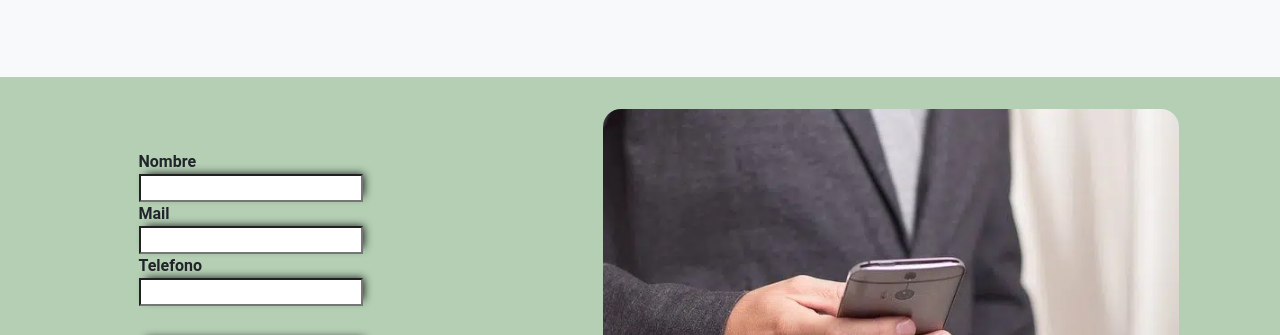
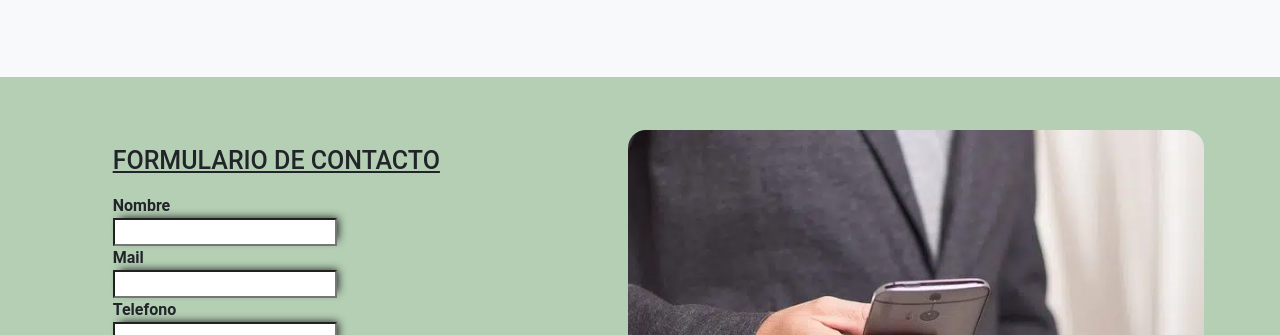
Before and after one commit to jpsa1/proyecto-final, a plain HTML site: page pages/contacto.html in a window 1280 px wide. Shown: the part 345-680 px from the top of the page. Drawn offline with nearby package versions, Linux system fonts and the light colour scheme.

Commit message:
Proyecto Final - Correciones 4

```diff
--- a/pages/contacto.html
+++ b/pages/contacto.html
@@ -13,6 +13,9 @@
 
         <!-- Metaetiqueta "Keywords" -->
         <meta name="keywords" content="estudio contable, contabilidad, liquidacion de impuestos, impuestos, sueldos, asesoramiento contable, contador, contador matriculado">
+
+        <!-- Animate -->
+        <link rel="stylesheet" href="https://cdnjs.cloudflare.com/ajax/libs/animate.css/4.1.1/animate.min.css"/>
 
         <!-- Activacion de Boostrap -->
         <link href="https://cdn.jsdelivr.net/npm/bootstrap@5.3.0-alpha1/dist/css/bootstrap.min.css" rel="stylesheet" integrity="sha384-GLhlTQ8iRABdZLl6O3oVMWSktQOp6b7In1Zl3/Jr59b6EGGoI1aFkw7cmDA6j6gD" crossorigin="anonymous">
@@ -85,6 +88,9 @@
 
           <div class="caja-formulario">
               <div class="caja-formulario2">
+
+                  <h4>FORMULARIO DE CONTACTO</h4>
+
                   <form action="">
 
                       <label for="">Nombre</label>
--- a/scss/paginas/_contacto.scss
+++ b/scss/paginas/_contacto.scss
@@ -20,6 +20,12 @@
         padding: 5%;
         margin: 5px;
 
+        H4 {
+            padding-bottom: 10px;
+            font-size: 25px;
+            text-decoration: underline;
+            text-align:center;
+        }
 
         input {
             display: block;
```
Also changed, not shown: pages/boletines.html (+3 -0 lines), pages/nosotros.html (+5 -2 lines), pages/servicio.html (+4 -1 lines), css/style.css, 1 other file.
